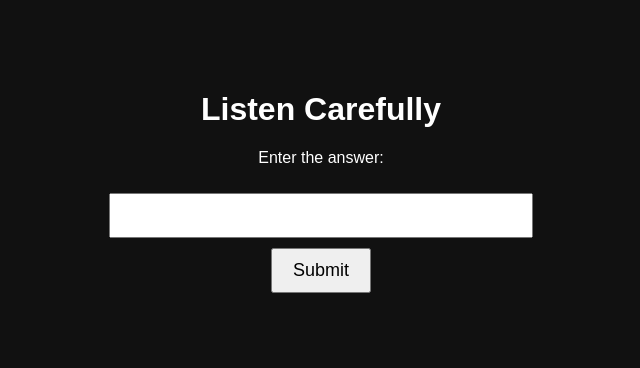
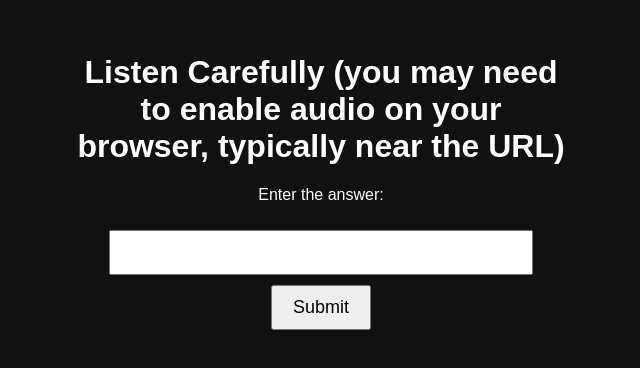
Before and after one commit to gunkfield/stage-1-audio, a plain HTML site: page index.html in a window 1280 px wide. Shown: the part 206-574 px from the top of the page, without its empty margins (319-959 px from the left). Drawn offline with Linux system fonts and the light colour scheme.

Commit message:
Update index.html

```diff
--- a/index.html
+++ b/index.html
@@ -5,7 +5,7 @@
   <meta name="viewport"
         content="width=device-width, initial-scale=1.0">
 
-  <title>Audio Challenge (you may need to enable audio on your browser, typically near the URL)</title>
+  <title>Audio Challenge</title>
 
   <link rel="stylesheet" href="style.css">
 </head>
@@ -13,7 +13,7 @@
 
 <div class="container">
 
-  <h1>Listen Carefully</h1>
+  <h1>Listen Carefully (you may need to enable audio on your browser, typically near the URL)</h1>
 
   <audio id="audioPlayer" autoplay loop>
     <source src="assets/audio/do-the-roar-11.mp3" type="audio/mpeg">
```
